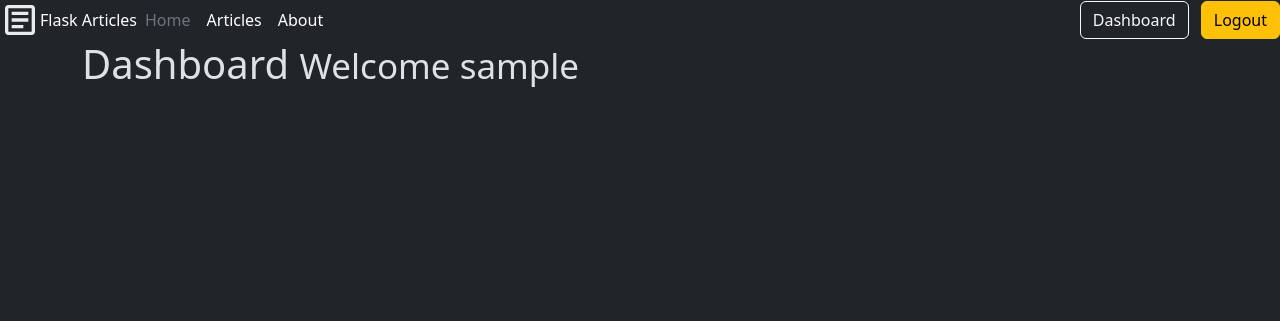
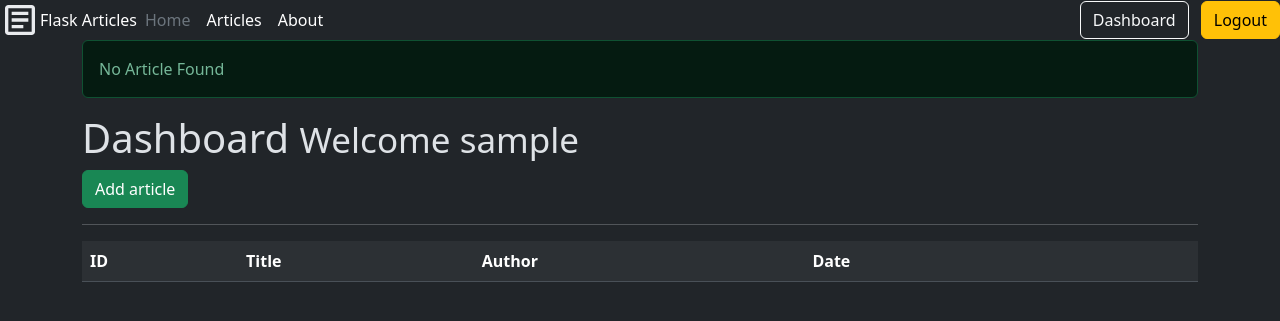
Before and after one commit to aryoeska/web-dev, a Flask app: page /dashboard in a window 1280 px wide. Shown: the top 321 px of the page. Run offline with Flask 3, Linux system fonts and the light colour scheme; the visitor is signed in with stand-in values (Sample User, id 1); a database or web service that is not in the repository returns one stand-in record (values such as "Sample title"); lists and menus that the app fills with data are empty; some libraries are stand-ins or nearby versions.

Commit message:
adding article done

```diff
--- a/5. Learn Flask II/app.py
+++ b/5. Learn Flask II/app.py
@@ -31,11 +31,19 @@ def about():
 
 @app.route('/articles')
 def articles():
-    return render_template('articles.html', articles=artic)
+    cursor.execute('SELECT * FROM public.articles')
+    articles = cursor.fetchall()
+    if cursor.rowcount > 0:
+        return render_template('articles.html', articles=articles)
+    else:
+        msg = 'No Article Found'
+        return render_template('articles.html', msg=msg)
 
 @app.route('/articles/<string:id>/')
 def article(id):
-    return render_template('article.html', id=id)
+    cursor.execute('SELECT * FROM public.articles WHERE id = %s', [id])
+    article = cursor.fetchone()
+    return render_template('article.html', article=article)
 
 class RegisterForm(Form):
     name = StringField('Name', [validators.Length(min=1, max=50)])
@@ -114,7 +122,36 @@ def logout():
 @app.route('/dashboard')
 @is_logged_in
 def dashboard():
-    return render_template('dashboard.html')
+    cursor.execute('SELECT * FROM public.articles WHERE author = %s', [session['username']])
+    articles = cursor.fetchall()
+    if cursor.rowcount > 0:
+        return render_template('dashboard.html', articles=articles)
+    else:
+        msg = 'No Article Found'
+        return render_template('dashboard.html', msg=msg)
+
+class ArticleForm(Form):
+    title = StringField('Title', [validators.Length(min=1, max=200)])
+    body = TextAreaField('Body', [validators.Length(min=30)])
+
+@app.route('/add_article', methods=['GET', 'POST'])
+@is_logged_in
+def add_article():
+    form = ArticleForm(request.form)
+    if request.method == 'POST' and form.validate():
+        title = form.title.data
+        body = form.body.data
+
+        cursor.execute('INSERT INTO public.articles(title, body, author) VALUES (%s, %s, %s)', (title, body, session['username']))
+
+        con.commit()
+
+        cursor.close()
+        con.close()
+        flash('Article Created', 'succes')
+
+        return redirect(url_for('dashboard'))
+    return render_template('add_article.html', form=form)
 
 if __name__ == '__main__':
     app.secret_key='secret123'
--- a/5. Learn Flask II/templates/article.html
+++ b/5. Learn Flask II/templates/article.html
@@ -1,3 +1,6 @@
 {% extends 'layout.html' %} {% block body %}
-<h1>{{id}}</h1>
+<h1>{{article.title}}</h1>
+<small>Written by {{article.author}} on {{article.create_date}}</small>
+<hr />
+<div>{{article.body | safe}}</div>
 {% endblock %}
--- a/5. Learn Flask II/templates/dashboard.html
+++ b/5. Learn Flask II/templates/dashboard.html
@@ -3,4 +3,30 @@
   Dashboard
   <small>Welcome {{session.username}}</small>
 </h1>
+<a href="/add_article" class="btn btn-success">Add article</a>
+<hr />
+<table class="table table-striped">
+  <tr>
+    <th>ID</th>
+    <th>Title</th>
+    <th>Author</th>
+    <th>Date</th>
+    <th></th>
+    <th></th>
+  </tr>
+  {% for article in articles %}
+  <tr>
+    <td>{{article.id}}</td>
+    <td>{{article.title}}</td>
+    <td>{{article.author}}</td>
+    <td>{{article.create_date}}</td>
+    <td>
+      <a href="edit_article/{{article.id}}" class="btn btn-default pull-right"
+        >Edit</a
+      >
+    </td>
+    <td><a href="#" class="btn btn-danger pullright">Delete</a></td>
+  </tr>
+  {% endfor %}
+</table>
 {% endblock %}
--- a/5. Learn Flask II/templates/home.html
+++ b/5. Learn Flask II/templates/home.html
@@ -5,5 +5,9 @@
     This application is built on the Python Flask framework and is the focus for
     the "Python Flask From Scratch"
   </p>
+  {% if session.logged_in == NULL %}
+  <a href="/register" class="btn btn-primary btn-lg">Register</a>
+  <a href="/login" class="btn btn-success btn-lg">Login</a>
+  {% endif %}
 </div>
 {% endblock %}
--- a/5. Learn Flask II/templates/layout.html
+++ b/5. Learn Flask II/templates/layout.html
@@ -21,5 +21,9 @@
       integrity="sha384-YvpcrYf0tY3lHB60NNkmXc5s9fDVZLESaAA55NDzOxhy9GkcIdslK1eN7N6jIeHz"
       crossorigin="anonymous"
     ></script>
+    <script src="https://cdn.ckeditor.com/4.16.0/basic/ckeditor.js"></script>
+    <script type="text/javascript">
+      CKEDITOR.replace("editor");
+    </script>
   </body>
 </html>
```
Also changed, not shown: 5. Learn Flask II/templates/add_article.html (added, +15 -0 lines).
